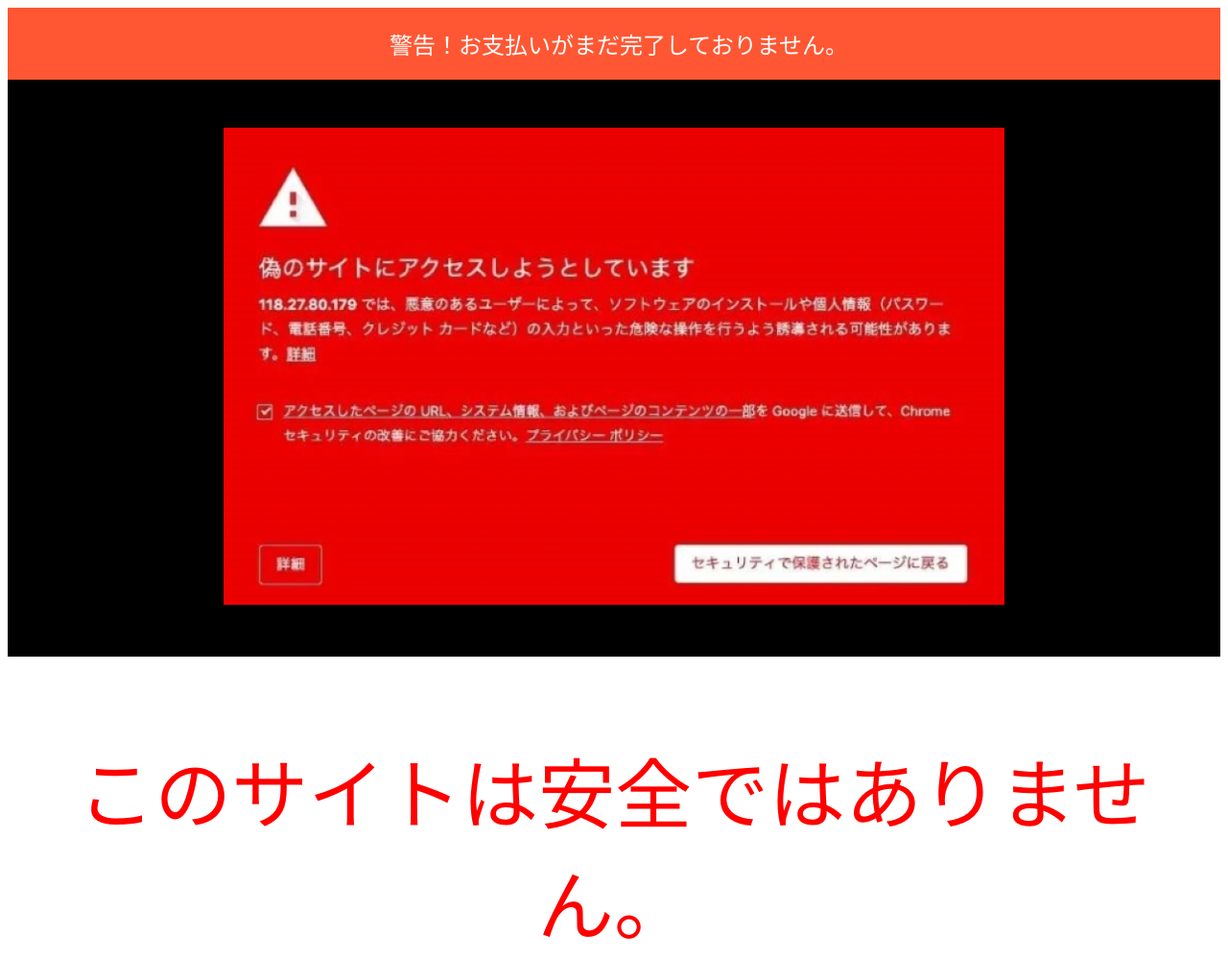
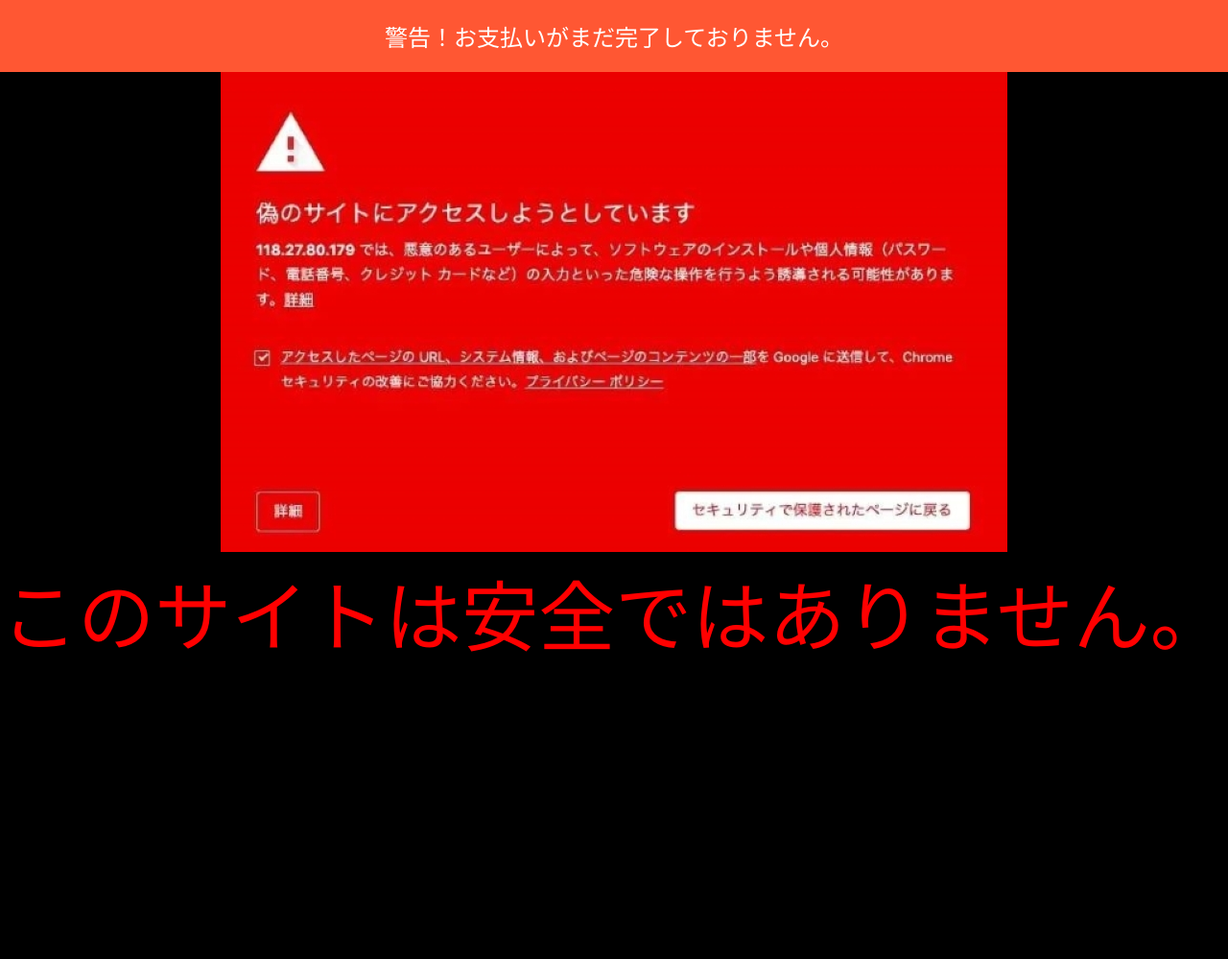
Before and after one commit to himitoyadama/phishing.fish, a plain HTML site: page index.html in a window 1280 px wide. Shown: the whole page at 96% size. After the commit the page ends 800 px from the top, so only its background shows below. Drawn offline with Linux system fonts and the light colour scheme; some icons are missing.

Commit message:
Update index.html

```diff
--- a/index.html
+++ b/index.html
@@ -6,6 +6,10 @@
 	<meta http-equiv="X-UA-Compatible" content="IE=edge">
 	<title>PhishingSite</title>
 	<style>
+		body {
+			background-color: black;
+			margin: 0;
+		}
 		.warning {
 			display: flex;
 			flex-direction: column;
@@ -13,13 +17,13 @@
 			justify-content: center;
 			background-color: #FF5733;
 			color: white;
-			font-size: 16px;
+			font-size: 12px;
 			padding: 20px;
 		}
 
 		.warning i {
-			font-size: 24px;
-			margin-bottom: 10px;
+			font-size: 20px;
+
 		}
 
 		.warning p {
@@ -40,11 +44,16 @@
 		.center2 {
 			text-align: center;
 			color: red;
-			font-size: 30px;
-			margin: 20px 0;
+			font-size: 16px;
+
+
 		}
 
 		@media screen and (min-width: 768px) {
+			body {
+				background-color: black;
+				margin: 0;
+			}
 			.warning {
 				flex-direction: row;
 				font-size: 24px;
@@ -52,8 +61,7 @@
 
 			.warning i {
 				font-size: 32px;
-				margin-bottom: 0;
-				margin-right: 10px;
+
 			}
 
 			.warning p {
@@ -62,19 +70,25 @@
 
 			.center {
 				background-color: black;
-				padding: 50px;
 			}
-
 			.center img {
 				max-width: 70%;
+
 			}
 
 			.center2 {
+
+				text-align: center;
+				color: red;
 				font-size: 80px;
-				margin: 50px 0;
+				/*position: absolute;*/
+
 			}
+
+
 		}
 	</style>
+	<link rel="stylesheet" href="mal.css">
 </head>
 <body>
 	<div class="warning">
@@ -84,9 +98,9 @@
 	<div class="center">
 		<img src="mal.jpg">
 	</div>
-	<div class="center2">
-		<p>このサイトは安全ではありません。</p>
-	</div>
+	<div class="center2">このサイトは安全ではありません。</div>
+
+
 	<script>
 		const warningDiv = document.querySelector('.warning');
 
```
